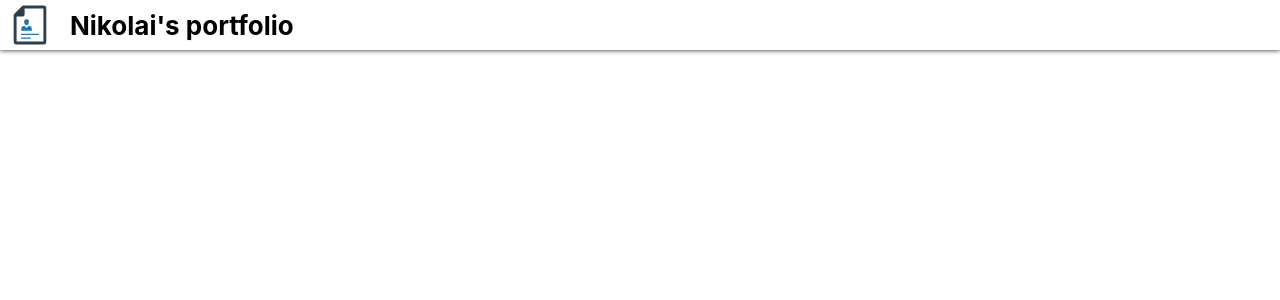
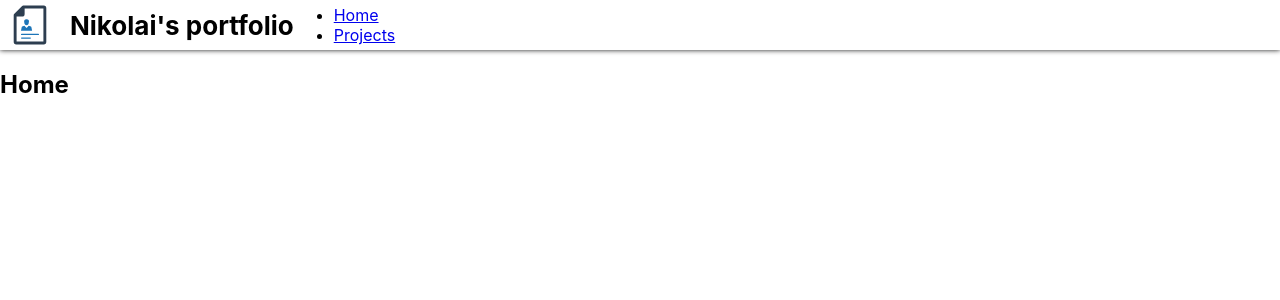
Before and after one commit to NikolaiChirkov/portfolio-site, a React (Create React App) app: page / in a window 1280 px wide. Shown: the top 300 px of the page. Built offline with nearby package versions, Linux system fonts and the light colour scheme.

Commit message:
add base routes & navbar

```diff
--- a/src/components/App.tsx
+++ b/src/components/App.tsx
@@ -1,10 +1,21 @@
+import { Switch, Route } from 'react-router-dom';
 import Header from './Header/Header';
+import Home from './Home/Home';
+import Projects from './Projects/Projects';
 import '../resources/styles/App.scss';
 
 const App = () => {
   return (
     <div className="app">
       <Header />
+      <Switch>
+        <Route exact path="/">
+          <Home />
+        </Route>
+        <Route path="/projects">
+          <Projects />
+        </Route>
+      </Switch>
     </div>
   )
 }
--- a/src/components/Header/Header.tsx
+++ b/src/components/Header/Header.tsx
@@ -1,3 +1,4 @@
+import Navbar from './Navbar/Navbar';
 import Logo from '../../resources/svg/portfolio.svg';
 import '../../resources/styles/Header.scss';
 
@@ -7,6 +8,7 @@ const Header = () => {
     <div className="header">
       <img className="header__image" src={Logo} alt="portfolio logo"/>
       <h1 className="header__title">Nikolai's portfolio</h1>
+      <Navbar />
     </div>
   );
 
--- /dev/null
+++ b/src/components/Header/Navbar/Navbar.tsx
@@ -0,0 +1,16 @@
+import { NavLink } from 'react-router-dom';
+
+const Navbar = () => {
+  return (
+    <ul className="navbar">
+      <li>
+        <NavLink to="/">Home</NavLink>
+      </li>
+      <li>
+        <NavLink to="/projects">Projects</NavLink>
+      </li>
+    </ul>
+  );
+}
+
+export default Navbar;
--- /dev/null
+++ b/src/components/Home/Home.tsx
@@ -0,0 +1,9 @@
+const Home = () => {
+  return (
+    <section className="home">
+      <h1>Home</h1>
+    </section>
+  )
+}
+
+export default Home;
--- /dev/null
+++ b/src/components/Projects/Projects.tsx
@@ -0,0 +1,9 @@
+const Projects = () => {
+  return (
+    <section className="projects">
+      <h1>Projects</h1>
+    </section>
+  );
+}
+
+export default Projects;
--- a/src/index.tsx
+++ b/src/index.tsx
@@ -1,15 +1,16 @@
 import React from 'react';
 import ReactDOM from 'react-dom';
 import { Provider } from 'react-redux';
+import { BrowserRouter } from 'react-router-dom';
 import store from './redux/store';
 import App from './components/App';
 import './resources/styles/index.scss';
 
 ReactDOM.render(
-  <React.StrictMode>
+  <BrowserRouter>
     <Provider store={store}>
       <App />
     </Provider>
-  </React.StrictMode>,
+  </BrowserRouter>,
   document.getElementById('root')
 );
```
Also changed, not shown: 2 other files (tests, documents, lock files or other folders).
